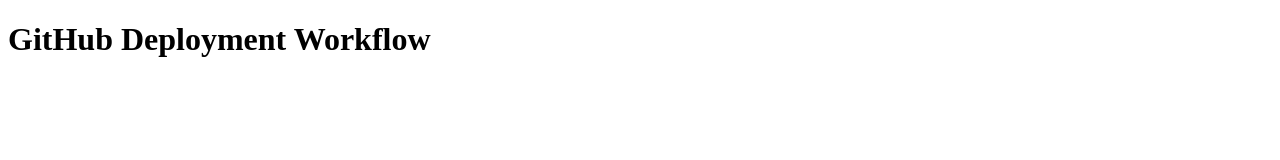
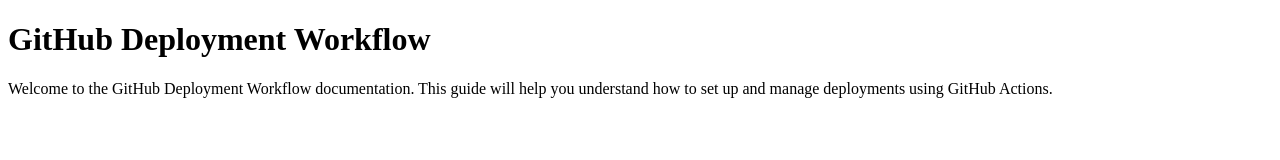
Before and after one commit to MosabAwadAhmedAlhadi/gh-deployment-workflow, a plain HTML site: page index.html in a window 1280 px wide. Drawn offline with Linux system fonts and the light colour scheme.

Commit message:
[MOD] changing the html page to test the workflow

```diff
--- a/index.html
+++ b/index.html
@@ -8,6 +8,7 @@
 <body>
     <header>
         <h1>GitHub Deployment Workflow</h1>
+        <p>Welcome to the GitHub Deployment Workflow documentation. This guide will help you understand how to set up and manage deployments using GitHub Actions.</p>
     </header>
 </body>
 </html>
```
